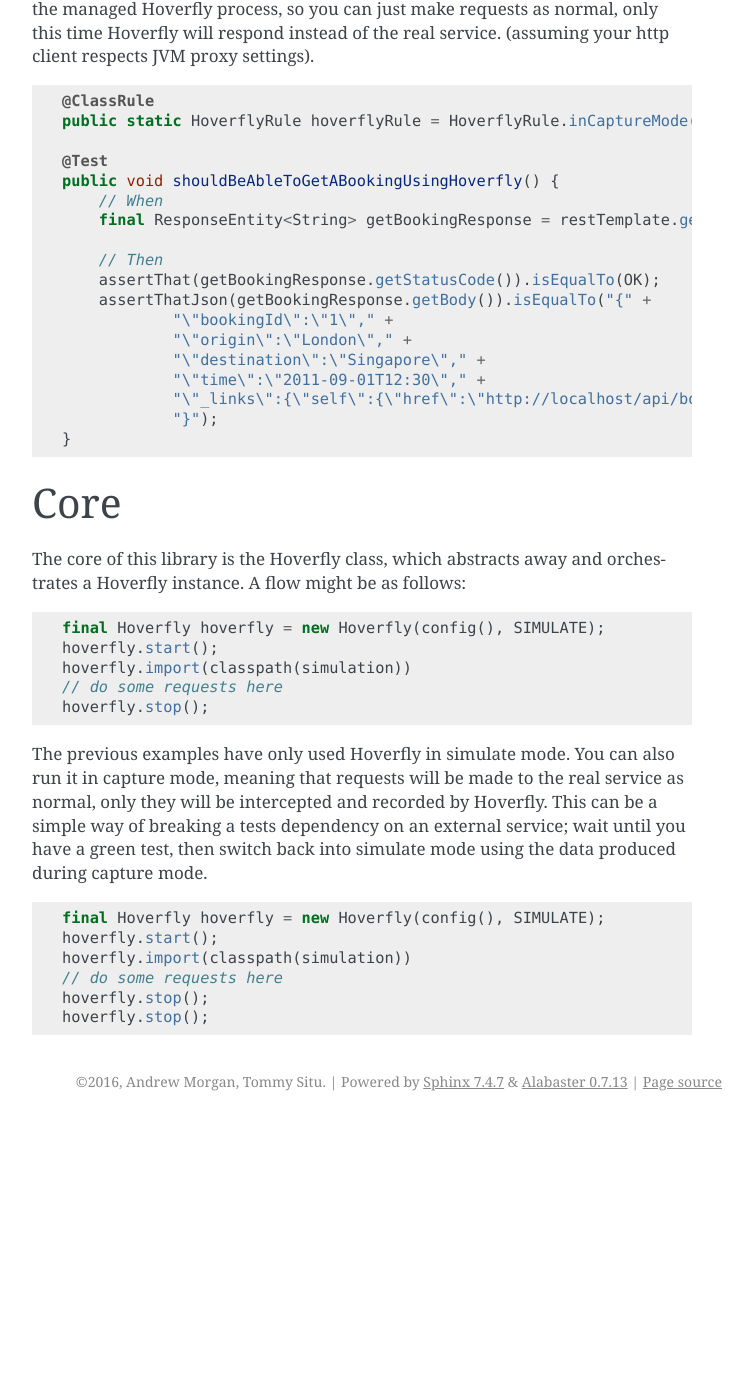
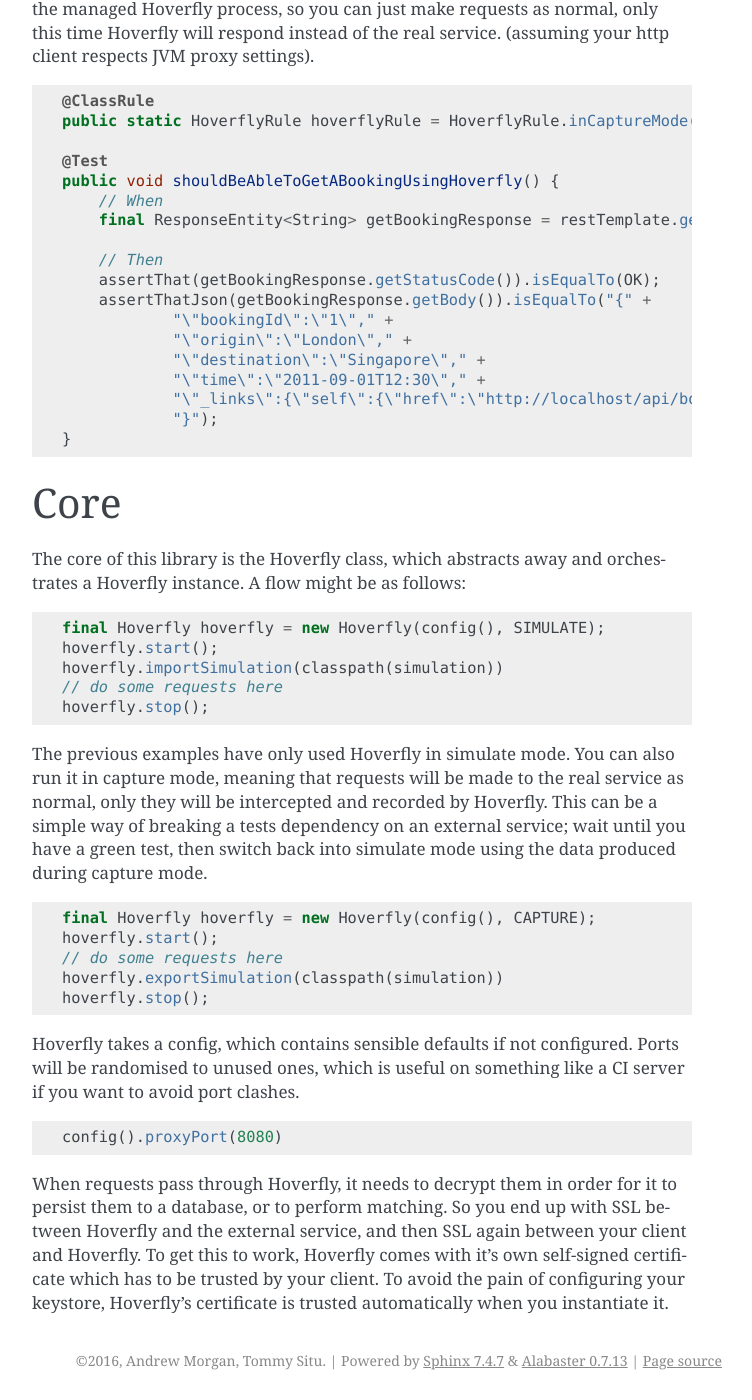
Before and after one commit to tommysitu/hoverfly-java, a Sphinx documentation site: the page built from docs/index.rst, in a window 1280 px wide and 1400 px high, scrolled down 1098 px. Shown: the whole window, without its empty margins (388-1140 px from the left). Built offline with Sphinx 7.4.7, drawn with Linux system fonts in a browser that asks for light colours; before the commit the page ends 2219 px from its top, so only the background shows below that.

Commit message:
Added information on SSL to the docs

```diff
--- a/docs/index.rst
+++ b/docs/index.rst
@@ -74,7 +74,7 @@
 
     final Hoverfly hoverfly = new Hoverfly(config(), SIMULATE);
     hoverfly.start();
-    hoverfly.import(classpath(simulation))
+    hoverfly.importSimulation(classpath(simulation))
     // do some requests here
     hoverfly.stop();
 
@@ -87,9 +87,26 @@
 
 .. code-block:: java
 
-    final Hoverfly hoverfly = new Hoverfly(config(), SIMULATE);
+    final Hoverfly hoverfly = new Hoverfly(config(), CAPTURE);
     hoverfly.start();
-    hoverfly.import(classpath(simulation))
     // do some requests here
+    hoverfly.exportSimulation(classpath(simulation))
     hoverfly.stop();
-    hoverfly.stop();
+
+
+Config
+------
+
+Hoverfly takes a config, which contains sensible defaults if not configured.  Ports will be randomised to unused ones, which is useful on something like a CI server if you want
+to avoid port clashes.
+
+.. code-block:: java
+
+    config().proxyPort(8080)
+
+SSL
+---
+
+When requests pass through Hoverfly, it needs to decrypt them in order for it to persist them to a database, or to perform matching.  So you end up with SSL between Hoverfly and
+the external service, and then SSL again between your client and Hoverfly.  To get this to work, Hoverfly comes with it's own self-signed certificate which has to be trusted by
+your client.  To avoid the pain of configuring your keystore, Hoverfly's certificate is trusted automatically when you instantiate it.
```
